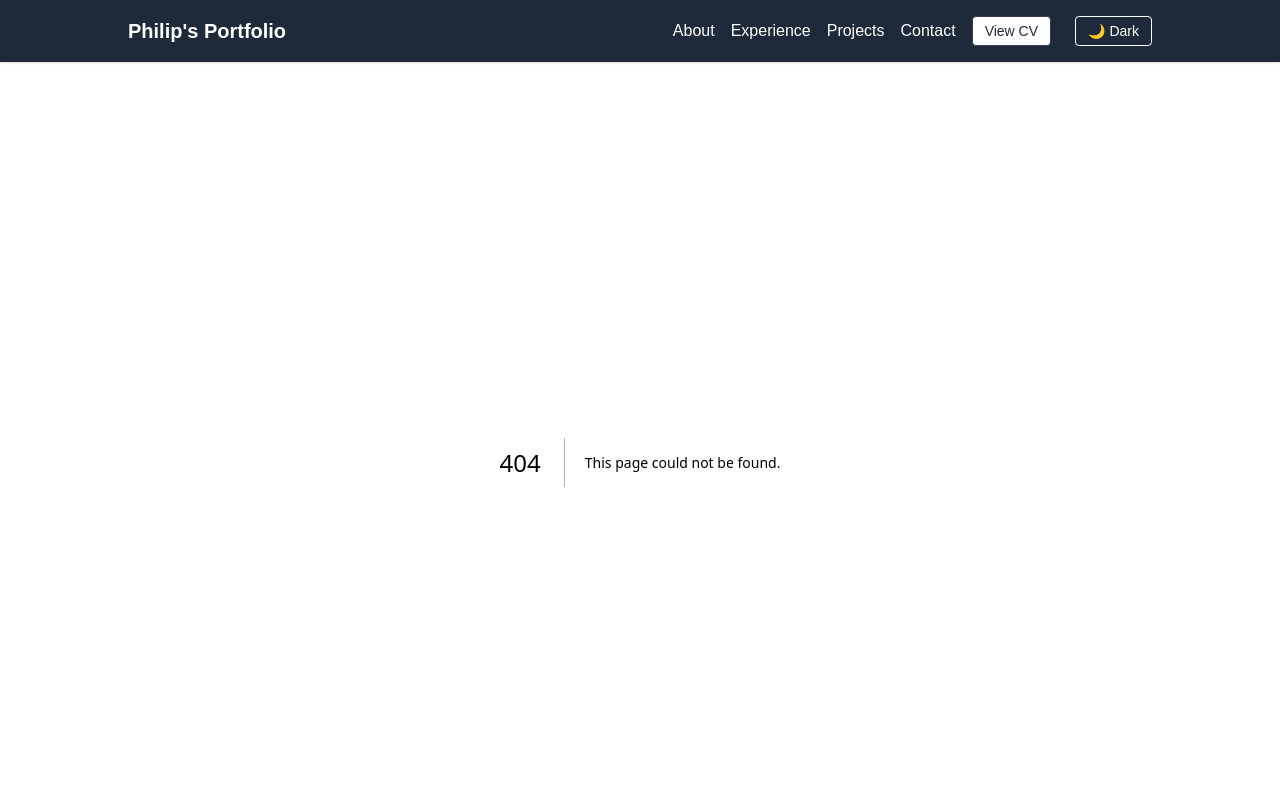
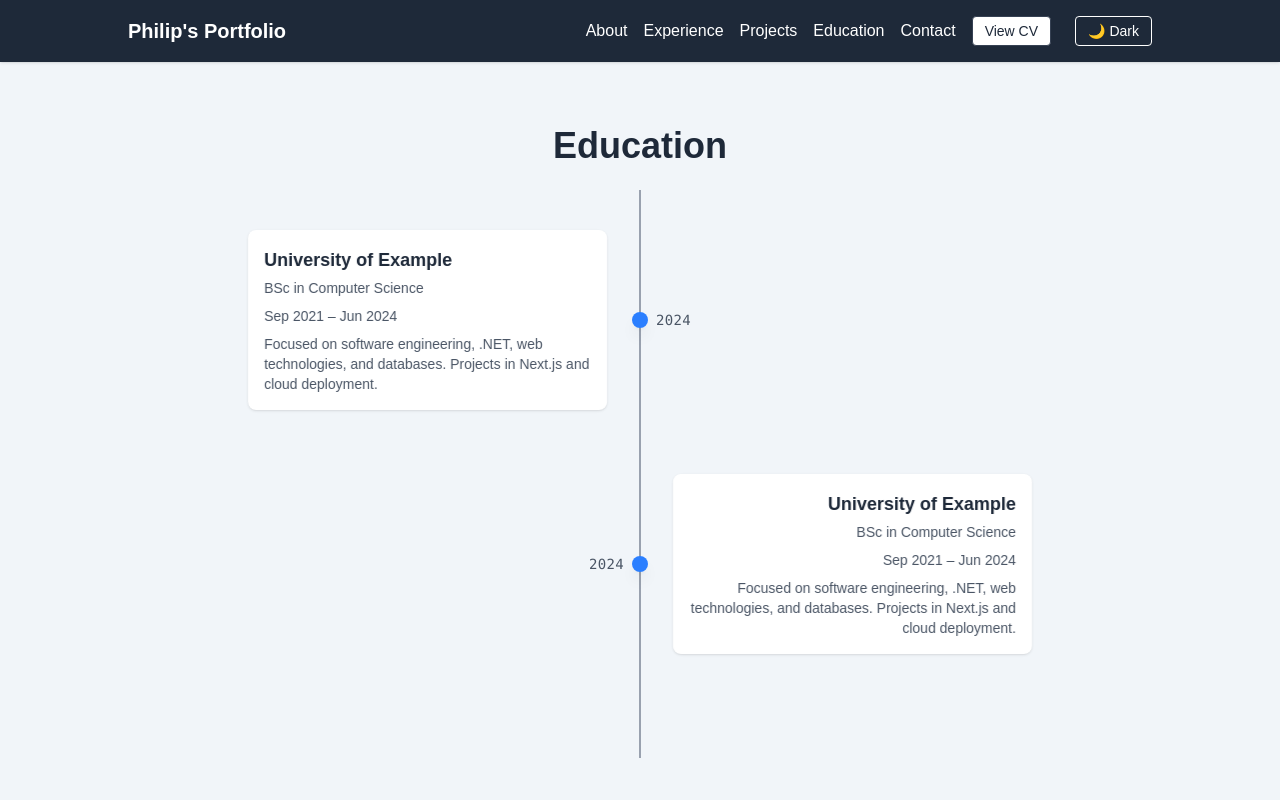
Before and after one commit to Nuggitt/portfolio-nextjs, a Next.js app: page /education in a window 1280 px wide. Before the commit this address had no page. Shown: the top 800 px of the page. Built offline with nearby package versions, Linux system fonts and the light colour scheme.

Commit message:
Added education page.

```diff
--- /dev/null
+++ b/src/app/education/page.js
@@ -0,0 +1,12 @@
+import EducationTimeline from "@/components/educationTimeline";
+
+export function EducationPage() {
+  return (
+    <main className="max-w-4xl mx-auto px-4 py-16">
+      <h1 className="text-4xl font-bold mb-6 text-center">Education</h1>
+      <EducationTimeline />
+    </main>
+  );
+}
+
+export { EducationPage as default };
--- /dev/null
+++ b/src/components/educationTimeline.js
@@ -0,0 +1,160 @@
+"use client";
+import { useEffect, useRef, useState } from "react";
+
+const educations = [
+  {
+    institution: "University of Example",
+    degree: "BSc in Computer Science",
+    start: "Sep 2021",
+    end: "Jun 2024",
+    year: "2024",
+    description:
+      "Focused on software engineering, .NET, web technologies, and databases. Projects in Next.js and cloud deployment.",
+  },
+  {
+    institution: "University of Example",
+    degree: "BSc in Computer Science",
+    start: "Sep 2021",
+    end: "Jun 2024",
+    year: "2024",
+    description:
+      "Focused on software engineering, .NET, web technologies, and databases. Projects in Next.js and cloud deployment.",
+  },
+];
+
+/* Hook: observer der kun animerer én gang */
+function useInViewOnce(
+  options = { threshold: 0.15, rootMargin: "0px 0px -10% 0px" }
+) {
+  const ref = useRef(null);
+  const [shown, setShown] = useState(false);
+
+  useEffect(() => {
+    if (shown) return;
+    const el = ref.current;
+    if (!el) return;
+
+    const prefersReduced =
+      typeof window !== "undefined" &&
+      window.matchMedia &&
+      window.matchMedia("(prefers-reduced-motion: reduce)").matches;
+
+    if (prefersReduced) {
+      setShown(true);
+      return;
+    }
+
+    const io = new IntersectionObserver((entries) => {
+      entries.forEach((e) => {
+        if (e.isIntersecting) {
+          setShown(true);
+          io.disconnect();
+        }
+      });
+    }, options);
+
+    io.observe(el);
+    return () => io.disconnect();
+  }, [shown, options]);
+
+  return { ref, shown };
+}
+
+/* Wrapper der giver fade/slide ind */
+function Reveal({ children, direction = "up", delay = 0 }) {
+  const { ref, shown } = useInViewOnce();
+
+  const base =
+    "will-change-transform motion-safe:transition-all motion-safe:duration-1000 motion-safe:ease-out";
+  const hiddenMap = {
+    left: "opacity-0 -translate-x-8",
+    right: "opacity-0 translate-x-8",
+    up: "opacity-0 translate-y-6",
+  };
+  const visible = "opacity-100 translate-x-0 translate-y-0";
+
+  return (
+    <div
+      ref={ref}
+      style={{ transitionDelay: shown ? `${delay}ms` : "0ms" }}
+      className={`${base} ${shown ? visible : hiddenMap[direction]}`}
+    >
+      {children}
+    </div>
+  );
+}
+
+function Card({
+  institution,
+  degree,
+  start,
+  end,
+  description,
+  align = "left",
+}) {
+  return (
+    <div
+      className={`timeline-content ${
+        align === "left" ? "text-left" : "text-right"
+      }`}
+    >
+      <h3 className="text-lg font-semibold mb-1">{institution}</h3>
+      <p className="text-sm text-gray-600 dark:text-gray-300 mb-2">{degree}</p>
+      <p className="text-sm mb-2">
+        <span className="font-medium">{start}</span> –{" "}
+        <span className="font-medium">{end}</span>
+      </p>
+      <p className="text-sm text-gray-600 dark:text-gray-300">{description}</p>
+    </div>
+  );
+}
+
+export default function Timeline() {
+  return (
+    <div className="timeline-center">
+      {/* Lodret centerlinje */}
+      <div className="timeline-center-line" />
+
+      {educations.map((exp, index) => {
+        const isLeft = index % 2 === 0;
+
+        return (
+          <div key={index} className="timeline-row">
+            {/* Venstre kort */}
+            <div className={`${isLeft ? "block" : "hidden"} timeline-col-left`}>
+              <Reveal direction="left">
+                <Card {...exp} align="left" />
+              </Reveal>
+            </div>
+
+            {/* Midterkolonne (dot + år) */}
+            <div className="timeline-center-col">
+              {/* Dot + år med lille pop/fade */}
+              <Reveal delay={100}>
+                <div className="relative">
+                  <div className="timeline-dot timeline-dot--center motion-safe:transition motion-safe:duration-700 motion-safe:ease-out motion-safe:scale-100 opacity-100" />
+                  <div
+                    className={`timeline-year font-mono tracking-wide text-gray-600 dark:text-gray-300 ${
+                      isLeft ? "timeline-year--right" : "timeline-year--left"
+                    }`}
+                  >
+                    {exp.year}
+                  </div>
+                </div>
+              </Reveal>
+            </div>
+
+            {/* Højre kort */}
+            <div
+              className={`${isLeft ? "hidden" : "block"} timeline-col-right`}
+            >
+              <Reveal direction="right">
+                <Card {...exp} align="right" />
+              </Reveal>
+            </div>
+          </div>
+        );
+      })}
+    </div>
+  );
+}
--- a/src/components/header.js
+++ b/src/components/header.js
@@ -41,6 +41,12 @@ export default function Header() {
           </Link>
           <Link href="/projects" className="hover:underline underline-offset-4">
             Projects
+          </Link>
+          <Link
+            href="/education"
+            className="hover:underline underline-offset-4"
+          >
+            Education
           </Link>
           <Link href="/contact" className="hover:underline underline-offset-4">
             Contact
```
